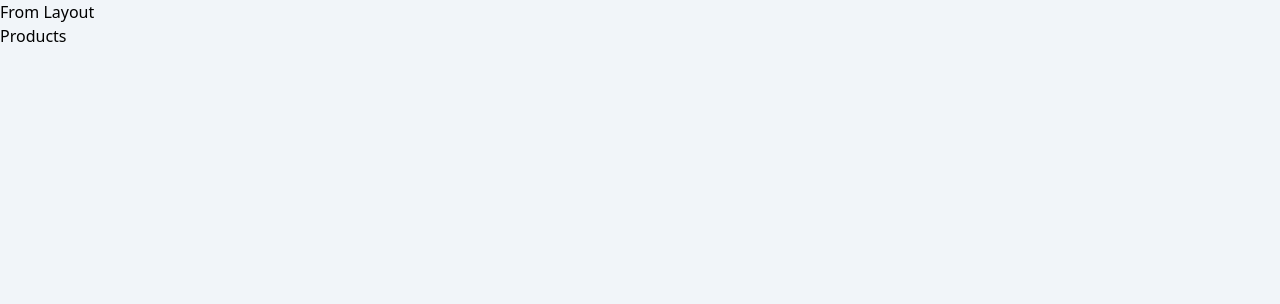
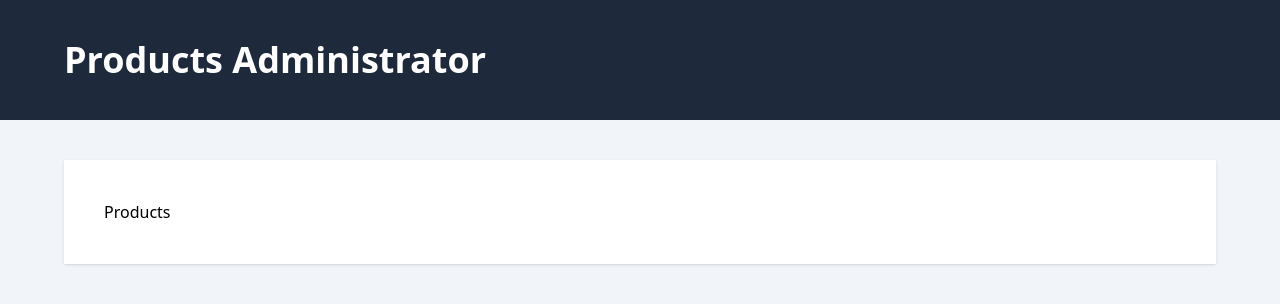
Before and after one commit to LeopoldoAl/client-react-typescript, a React (Vite) app: page / in a window 1280 px wide. Shown: the top 304 px of the page. Built offline with nearby package versions, Linux system fonts and the light colour scheme.

Commit message:
client-phase 16

```diff
--- a/src/layouts/Layout.tsx
+++ b/src/layouts/Layout.tsx
@@ -3,9 +3,17 @@ import { Outlet } from "react-router-dom"
 export default function Layout() {
   return (
     <>
-        <div>From Layout</div>
+        <header className="bg-slate-800">
+            <div className="mx-auto max-w-6xl py-10">
+              <h1 className="text-4xl font-extrabold text-white">
+                Products Administrator
+              </h1>
+            </div>
+        </header>
 
-        <Outlet />
+        <main className="mt-10 mx-auto max-w-6xl py-10 p-10 bg-white shadow">
+          <Outlet />
+        </main>
     </>
 
   )
```
